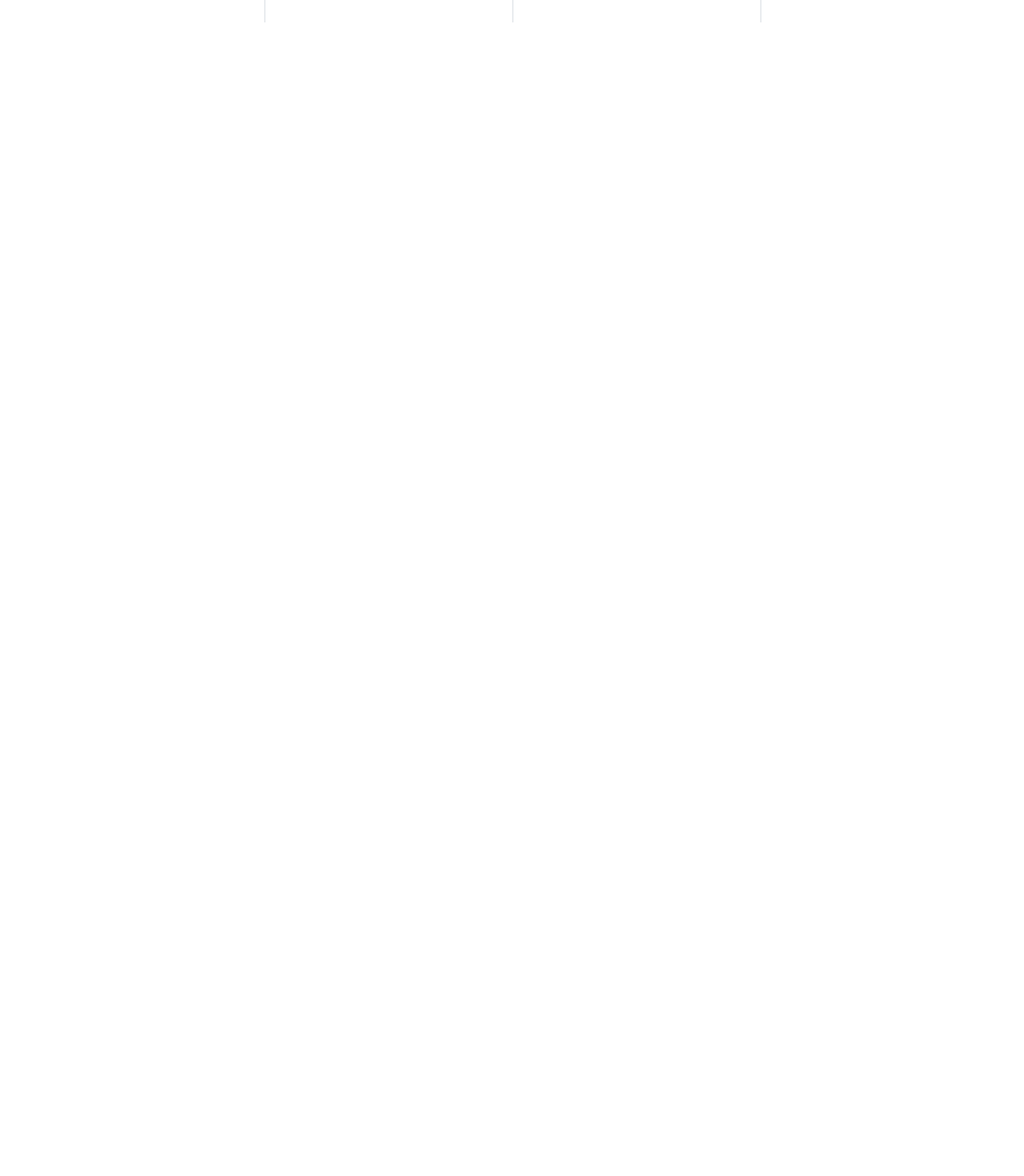
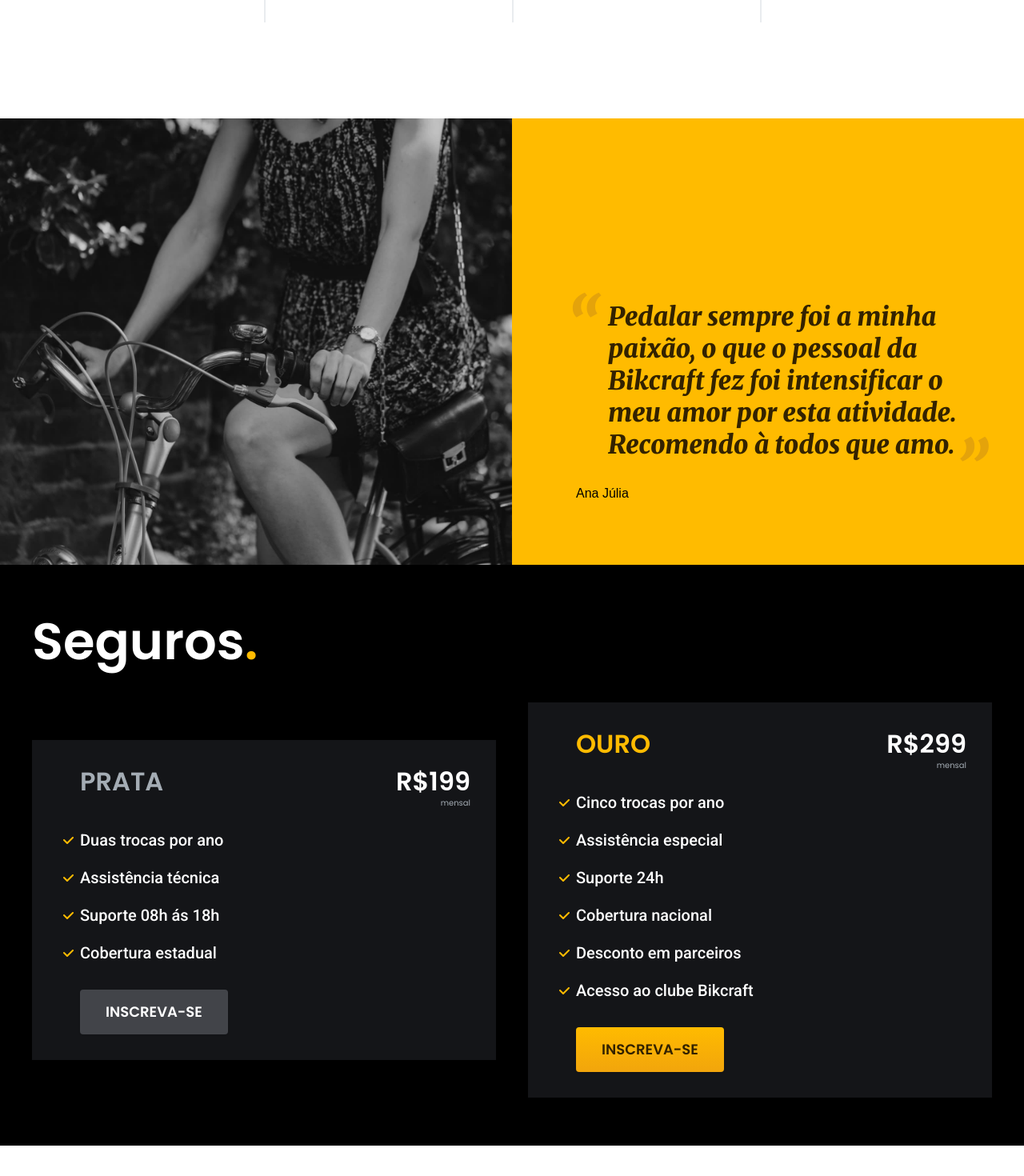
Before and after one commit to Leoodaviid/bikcraft, a React (Create React App) app: page / in a window 1280 px wide. Shown: the part 3079-4549 px from the top of the page at 80% size. Before the commit the page ends 3827 px from the top, so only its background shows below. Built offline with nearby package versions, Linux system fonts and the light colour scheme.

Commit message:
incluindo depoimento + seguros e estilos

```diff
--- a/src/pages/Home/Home.tsx
+++ b/src/pages/Home/Home.tsx
@@ -1,4 +1,4 @@
-import { Introduction, List, Technology, Partners } from './styles'
+import { Introduction, List, Technology, Partners, Testimony, Safe } from './styles'
 import { Link } from 'react-router-dom'
 import { PartnersItems } from '../../components/Partners/PartnersItems'
 import { BikSubTitle } from '../../components/BikTitle/BikSubTitle'
@@ -6,11 +6,13 @@ import { BikTitle } from '../../components/BikTitle/BikTitle'
 import BikMagic from '../../assets/img/magic-home.jpg'
 import BikNimbus from '../../assets/img/nimbus-home.jpg'
 import BikNebula from '../../assets/img/nebula-home.jpg'
+import DepoimentoImg from '../../assets/img/depoimento.jpg'
 import IntroducaoImg from '../../assets/img/introducao.jpg'
 import TechnologyImg from '../../assets/img/tecnologia.jpg'
 import LinkButton from '../../components/LinkButton/LinkButton'
 import InconEletrica from '../../assets/icons/eletrica.svg'
 import InconRastreador from '../../assets/icons/rastreador.svg'
+import { SafeItems } from '../../components/SafeItems/SafeItems'
 
 const Home = () => {
   return (
@@ -103,6 +105,50 @@ const Home = () => {
         </h2>
         <PartnersItems />
       </Partners>
+      <Testimony aria-label='Depoimento'>
+        <div>
+          <img src={DepoimentoImg} alt='Pessoa pedalando uma biciceta Bikcraft' />
+        </div>
+        <div className='testimony-content'>
+          <blockquote>
+            <p>
+              Pedalar sempre foi a minha paixão, o que o pessoal da Bikcraft fez foi intensificar o
+              meu amor por esta atividade. Recomendo à todos que amo.
+            </p>
+          </blockquote>
+          <span>Ana Júlia</span>
+        </div>
+      </Testimony>
+      <Safe>
+        <div className='safe container'>
+          <h2 className='title'>
+            Seguros<span className='point'>.</span>
+          </h2>
+          <SafeItems
+            level='prata'
+            price='R$199'
+            benefits={[
+              'Duas trocas por ano',
+              'Assistência técnica',
+              'Suporte 08h ás 18h',
+              'Cobertura estadual',
+            ]}
+            button='secondary'
+          />
+          <SafeItems
+            level='ouro'
+            price='R$299'
+            benefits={[
+              'Cinco trocas por ano',
+              'Assistência especial',
+              'Suporte 24h',
+              'Cobertura nacional',
+              'Desconto em parceiros',
+              'Acesso ao clube Bikcraft',
+            ]}
+          />
+        </div>
+      </Safe>
     </>
   )
 }
--- a/src/pages/Home/styles.ts
+++ b/src/pages/Home/styles.ts
@@ -185,3 +185,70 @@ export const Partners = styled.section`
     }
   }
 `
+export const Testimony = styled.section`
+  display: grid;
+  grid-template-columns: 1fr 1fr;
+  background-color: ${({ theme }) => theme.colors.yellow};
+  overflow: hidden;
+  div > img {
+    width: 100%;
+    height: 100%;
+    object-fit: cover;
+    border-radius: 0px;
+  }
+  .testimony-content {
+    padding: 2.5rem 2.5rem 5rem 5rem;
+    align-self: end;
+  }
+  .testimony-content p {
+    /* max-width: 32ch; */
+    font: 900 ${({ theme }) => theme.fontSize['3xl']} / 1.25 ${({ theme }) => theme.fontFamily.meri};
+    font-style: italic;
+    color: ${({ theme }) => theme.colors.secondary};
+    margin-bottom: 2rem;
+    position: relative;
+  }
+  .testimony-content p::before,
+  .testimony-content p::after {
+    font-size: 5rem;
+    color: ${({ theme }) => theme.colors.tertiary};
+    position: absolute;
+  }
+  .testimony-content p::before {
+    content: '“';
+    left: -50px;
+    top: -20px;
+  }
+  .testimony-content p::after {
+    content: '”';
+  }
+  @media (max-width: 800px) {
+    grid-template-columns: 1fr;
+    div > img {
+      max-height: 200px;
+    }
+    .testimony-content {
+      padding: 2.5rem 1.25rem;
+      justify-self: center;
+    }
+  }
+`
+export const Safe = styled.article`
+  background-color: ${({ theme }) => theme.colors.black};
+  color: ${({ theme }) => theme.colors.white};
+  .safe {
+    padding: 3.75rem 0 3.75rem 0;
+    display: grid;
+    grid-template-columns: 1fr 1fr;
+    gap: 2.5rem;
+    align-items: center;
+  }
+  .safe h2 {
+    grid-column: 1/-1;
+  }
+  @media (max-width: 800px) {
+    .safe {
+      grid-template-columns: 1fr;
+    }
+  }
+`
```
